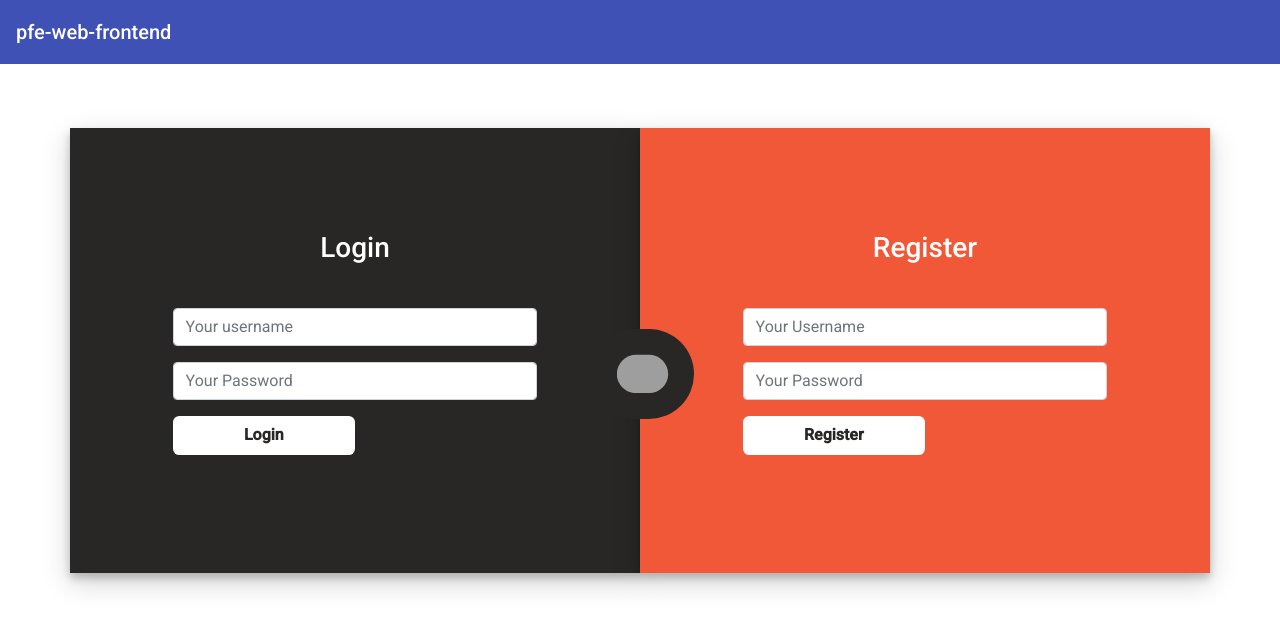
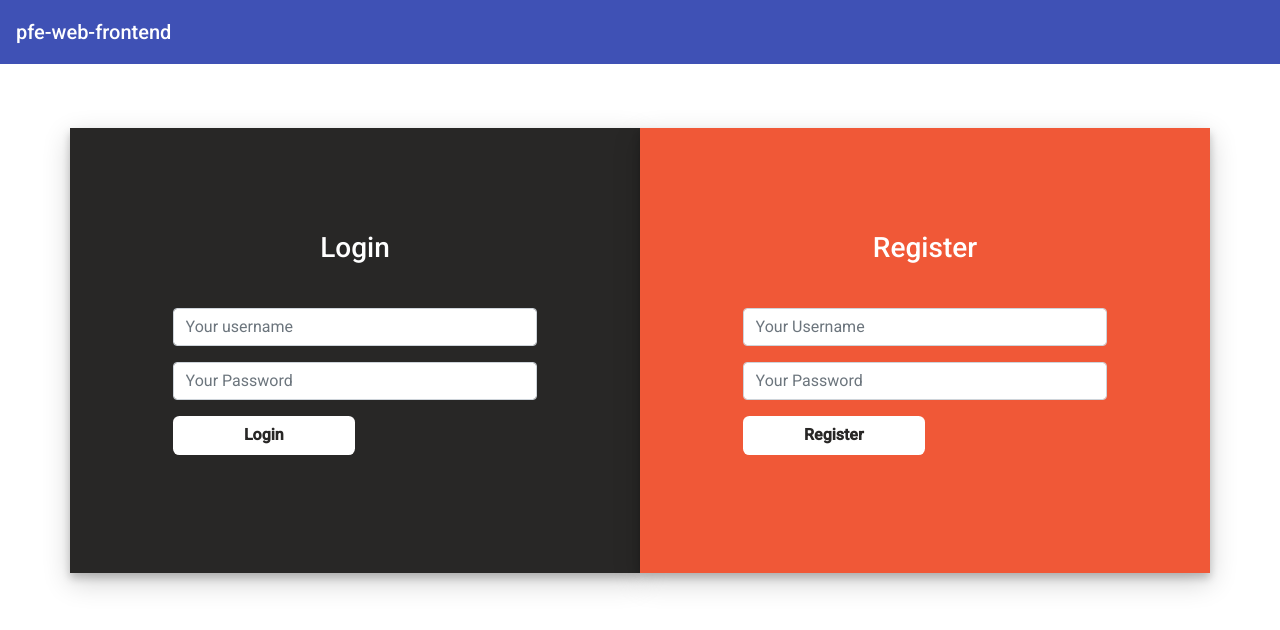
Before and after one commit to Yusuf-Ymz/pfe-web-frontend, an Angular app: page / in a window 1280 px wide. Shown: the top 630 px of the page. Built offline with nearby package versions, Linux system fonts and the light colour scheme; grey boxes are pictures that could not be loaded.

Commit message:
Update authentification.component.html

```diff
--- a/src/app/components/authentification/authentification.component.html
+++ b/src/app/components/authentification/authentification.component.html
@@ -33,9 +33,6 @@
     </div>
 
     <div class="col-md-6 login-form-2">
-      <div class="login-logo">
-        <img src="https://image.ibb.co/n7oTvU/logo_white.png" alt="" />
-      </div>
       <h3>Register</h3>
       <div class="form-group">
         <input
```
